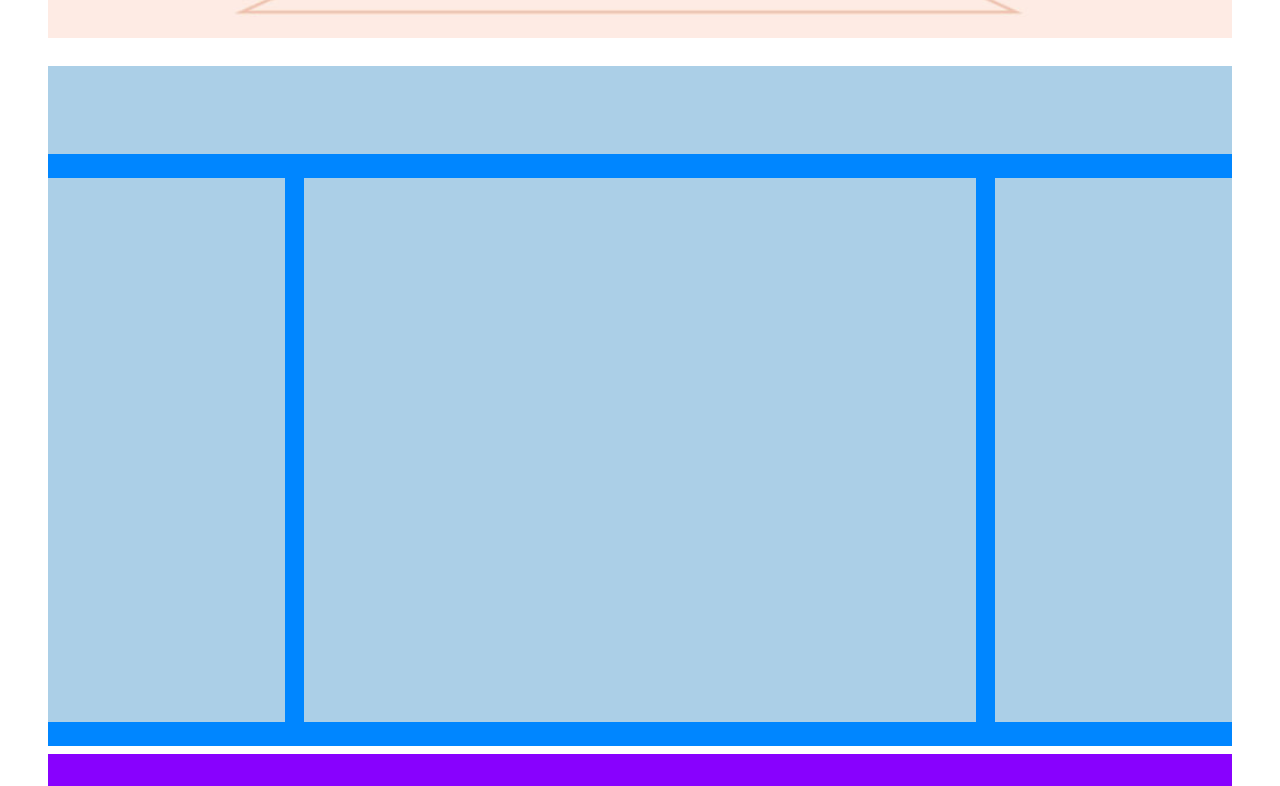
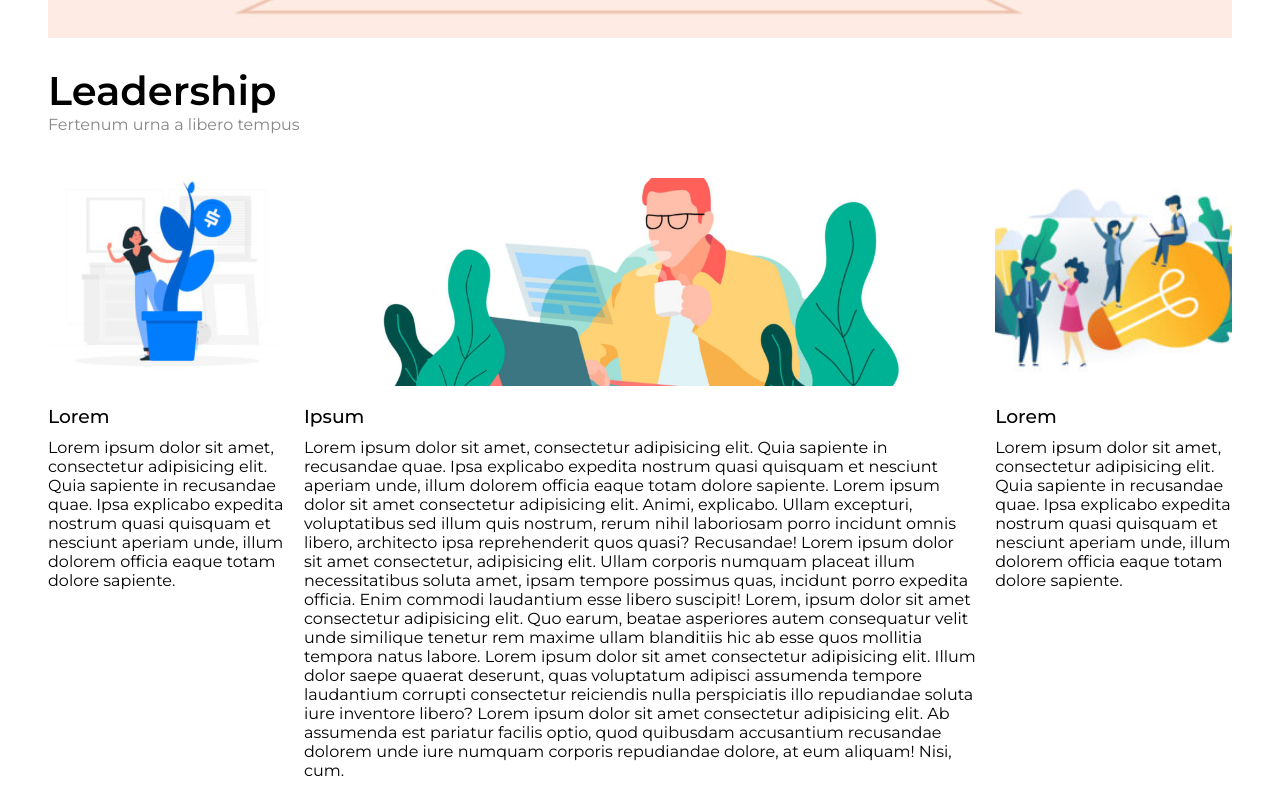
Before and after one commit to alestucci/htmlcss-wp, a plain HTML site: page index.html in a window 1280 px wide. Shown: the part 774-1560 px from the top of the page. Drawn offline with Linux system fonts and the light colour scheme.

Commit message:
Inserita sezione a 3 colonne

```diff
--- a/css/style.css
+++ b/css/style.css
@@ -58,21 +58,30 @@ a {
 
 .container-main {
     margin-top: 1.75em;
-    background-color: #0086ff;
+    /* background-color: #0086ff; */
 }
 
 .little-header {
     margin-top: 0;
-    background-color: #abcfe7;
+    /* background-color: #abcfe7; */
     height: 5.5em;
+}
+
+h1 {
+    font-size: 2.5em;
+    font-weight: 600;
+}
+
+.little-header>p {
+    color: #878787;
 }
 
 .sidebar,
 .content {
     margin-top: 1.5em;
     margin-bottom: 1.5em;
-    height: 34em;
-    background-color: #abcfe7;
+    /* height: 34em; */
+    /* background-color: #abcfe7; */
     float: left;
 }
 
@@ -92,6 +101,36 @@ a {
     clear: both;
 }
 
+.img-side {
+    height: 13em;
+    background-size: cover;
+    background-position: center;
+    border-radius: 1em;
+    margin-bottom: 1.2em;
+}
+
+.left {
+    background-image: url(../img/img-1.jpg);
+}
+
+.right {
+    background-image: url(../img/img-3.jpg);
+}
+
+h3 {
+    font-weight: 500;
+    margin-bottom: .5em;
+}
+
+.img-center {
+    height: 13em;
+    background-image: url(../img/banner-2.jpg);
+    background-size: cover;
+    background-position: center;
+    border-radius: 1em;
+    margin-bottom: 1.2em;
+}
+
 footer {
     margin-top: .5em;
     margin-bottom: 2em;
--- a/index.html
+++ b/index.html
@@ -7,7 +7,7 @@
     <link rel="stylesheet" href="css/style.css">
     <link rel="preconnect" href="https://fonts.googleapis.com">
     <link rel="preconnect" href="https://fonts.gstatic.com" crossorigin>
-    <link href="https://fonts.googleapis.com/css2?family=Montserrat&display=swap" rel="stylesheet">
+    <link href="https://fonts.googleapis.com/css2?family=Montserrat:wght@300;400;500;600&display=swap" rel="stylesheet">
     <title>Struttura</title>
 </head>
 <body>
@@ -35,29 +35,39 @@
                 <p>Lorem ipsum dolor sit amet consectetur adipisicing elit. Aliquam soluta iusto nesciunt, error ea esse doloremque dolor pariatur, accusantium...</p>
             </a>
         </div>
+
         <!-- Contenitore principale sezioni blu -->
         <div class="container-main">
 
             <!-- Barra orizzontale celeste -->
             <div class="little-header">
-
+                <h1>Leadership</h1>
+                <p>Fertenum urna a libero tempus</p>
             </div>
 
-            <!-- Sezione divisa in tre -->
+            <!-- Sezione a 3 colonne -->
             <div class="sidebar">
-
+                <div class="img-side left"></div>
+                <h3>Lorem</h3>
+                <p>Lorem ipsum dolor sit amet, consectetur adipisicing elit. Quia sapiente in recusandae quae. Ipsa explicabo expedita nostrum quasi quisquam et nesciunt aperiam unde, illum dolorem officia eaque totam dolore sapiente.</p>
             </div>
 
             <div class="content">
-
+                <div class="img-center"></div>
+                <h3>Ipsum</h3>
+                <p>Lorem ipsum dolor sit amet, consectetur adipisicing elit. Quia sapiente in recusandae quae. Ipsa explicabo expedita nostrum quasi quisquam et nesciunt aperiam unde, illum dolorem officia eaque totam dolore sapiente. Lorem ipsum dolor sit amet consectetur adipisicing elit. Animi, explicabo. Ullam excepturi, voluptatibus sed illum quis nostrum, rerum nihil laboriosam porro incidunt omnis libero, architecto ipsa reprehenderit quos quasi? Recusandae! Lorem ipsum dolor sit amet consectetur, adipisicing elit. Ullam corporis numquam placeat illum necessitatibus soluta amet, ipsam tempore possimus quas, incidunt porro expedita officia. Enim commodi laudantium esse libero suscipit! Lorem, ipsum dolor sit amet consectetur adipisicing elit. Quo earum, beatae asperiores autem consequatur velit unde similique tenetur rem maxime ullam blanditiis hic ab esse quos mollitia tempora natus labore. Lorem ipsum dolor sit amet consectetur adipisicing elit. Illum dolor saepe quaerat deserunt, quas voluptatum adipisci assumenda tempore laudantium corrupti consectetur reiciendis nulla perspiciatis illo repudiandae soluta iure inventore libero? Lorem ipsum dolor sit amet consectetur adipisicing elit. Ab assumenda est pariatur facilis optio, quod quibusdam accusantium recusandae dolorem unde iure numquam corporis repudiandae dolore, at eum aliquam! Nisi, cum.</p>
             </div>
 
             <div class="sidebar">
+                <div class="img-side right"></div>
+                <h3>Lorem</h3>
+                <p>Lorem ipsum dolor sit amet, consectetur adipisicing elit. Quia sapiente in recusandae quae. Ipsa explicabo expedita nostrum quasi quisquam et nesciunt aperiam unde, illum dolorem officia eaque totam dolore sapiente.</p>
+            </div>
 
             </div>
         </div>
 
-        <!-- Footer viola -->
+        <!-- Footer -->
         <footer>
 
         </footer>
```
